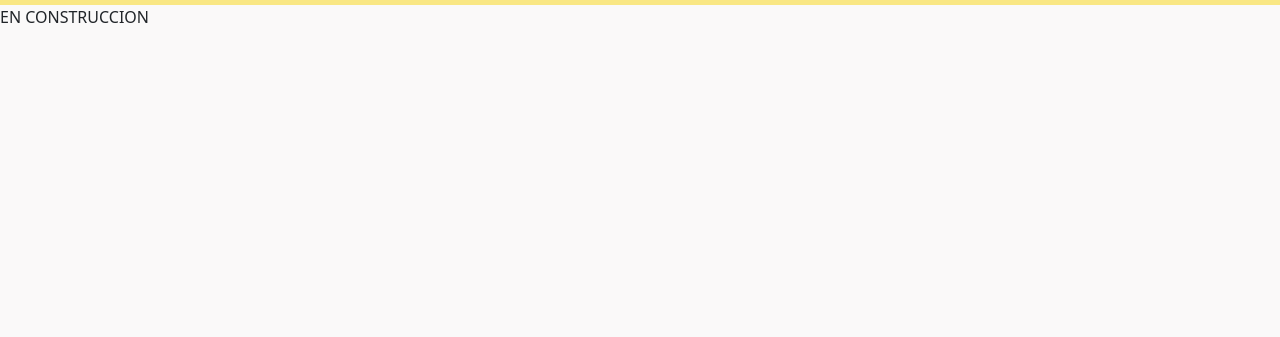
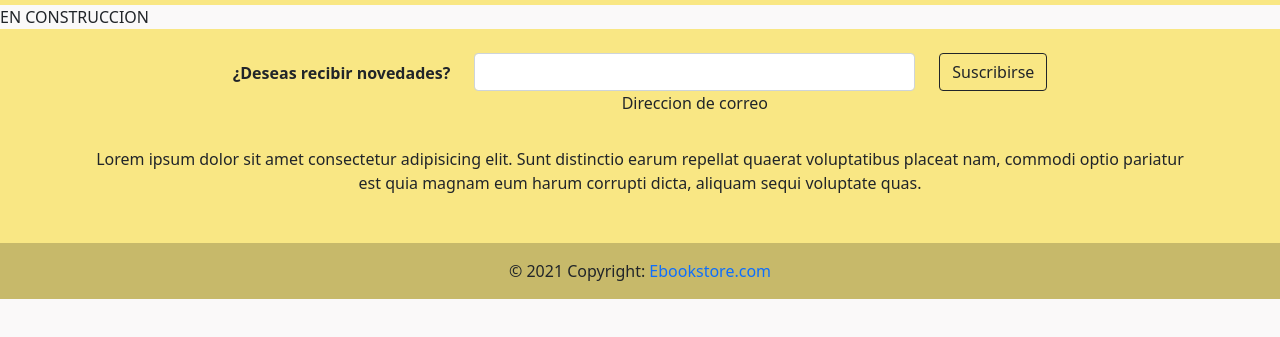
Before and after one commit to Niitram/ebookstore, a website: page index.html in a window 1280 px wide. Shown: the part 55-392 px from the top of the page. Drawn offline with nearby package versions, Linux system fonts and the light colour scheme; files that its build step writes are made by us from their sources.

Commit message:
arreglago de links navbar

```diff
--- a/index.html
+++ b/index.html
@@ -56,11 +56,11 @@
                                 <div class="lineaBoton"></div>
                             </a>
                             <ul class="dropdown-menu" aria-labelledby="navbarDropdown">
-                                <li><a class="dropdown-item" href="/pages/crimen_y_misterio.html">Criminologia</a></li>
-                                <li><a class="dropdown-item" href="/pages/ficcion.html">Ficcion</a></li>
-                                <li><a class="dropdown-item" href="/pages/religion_y_motivacion_personal.html">Motivacion</a></li>
-                                <li><a class="dropdown-item" href="/pages/romance.html">Romance</a></li>
-                                <li><a class="dropdown-item" href="/pages/terror.html">Terror</a></li>
+                                <li><a class="dropdown-item" href="../pages/crimen_y_misterio.html">Criminologia</a></li>
+                                <li><a class="dropdown-item" href="../pages/ficcion.html">Ficcion</a></li>
+                                <li><a class="dropdown-item" href="../pages/religion_y_motivacion_personal.html">Motivacion</a></li>
+                                <li><a class="dropdown-item" href="../pages/romance.html">Romance</a></li>
+                                <li><a class="dropdown-item" href="../pages/terror.html">Terror</a></li>
                                 <li>
                                     <hr class="dropdown-divider">
                                 </li>
@@ -83,7 +83,65 @@
         </nav>
     </header>
     <div>EN CONSTRUCCION</div>
+        <!-- Footer -->
+        <footer class="bg-yellow-crayola text-center text-black">
+            <!-- Grid container -->
+            <div class="container p-4">
+                <!-- Section: Form -->
+                <section class="">
+                <form action="">
+                <!--Grid row-->
+                <div class="row d-flex justify-content-center">
+                <!--Grid column-->
+                <div class="col-auto">
+                    <p class="pt-2">
+                        <strong>¿Deseas recibir novedades?</strong>
+                    </p>
+                </div>
+                    <!--Grid column-->
+                    <!--Grid column-->
+                    <div class="col-md-5 col-12">
+                    <!-- Email input -->
+                    <div class="form-outline form-white mb-4">
+                        <input type="email" id="form5Example2" class="form-control" />
+                        <label class="form-label" for="form5Example2">Direccion de correo</label>
+                    </div>
+                    </div>
+                    <!--Grid column-->
+                    <!--Grid column-->
+                    <div class="col-auto">
+                    <!-- Submit button -->
+                    <button type="submit" class="btn btn-outline-dark mb-4">
+                        Suscribirse
+                    </button>
+                    </div>
+                    <!--Grid column-->
+                </div>
+                <!--Grid row-->
+                </form>
+                </section>
+                <!-- Section: Form -->
+                <!-- Section: Text -->
+                <section class="mb-4">
+                    <p>
+                        Lorem ipsum dolor sit amet consectetur adipisicing elit. Sunt
+                        distinctio earum repellat quaerat voluptatibus placeat nam,
+                        commodi optio pariatur est quia magnam eum harum corrupti dicta,
+                        aliquam sequi voluptate quas.
+                    </p>
+                </section>
+                <!-- Section: Text -->
+            </div>
+            <!-- Grid container -->
+            <!-- Copyright -->
+            <div class="text-center p-3" style="background-color: rgba(0, 0, 0, 0.2)">
+                © 2021 Copyright:
+                <a class="text-black" href="#">Ebookstore.com</a>
+            </div>
+            <!-- Copyright -->
+        </footer>
+        <!-- Footer -->
     <script src="js/bootstrap.bundle.min.js"></script>
-    <script src="app.js"></script>
+    <script src="js/app.js"></script>
 </body>
 </html>
```
Also changed, not shown: pages/crimen_y_misterio.html (+5 -5 lines), pages/ficcion.html (+5 -5 lines), pages/religion_y_motivacion_personal.html (+26 -6 lines), pages/romance.html (+5 -5 lines), pages/terror.html (+5 -5 lines).
